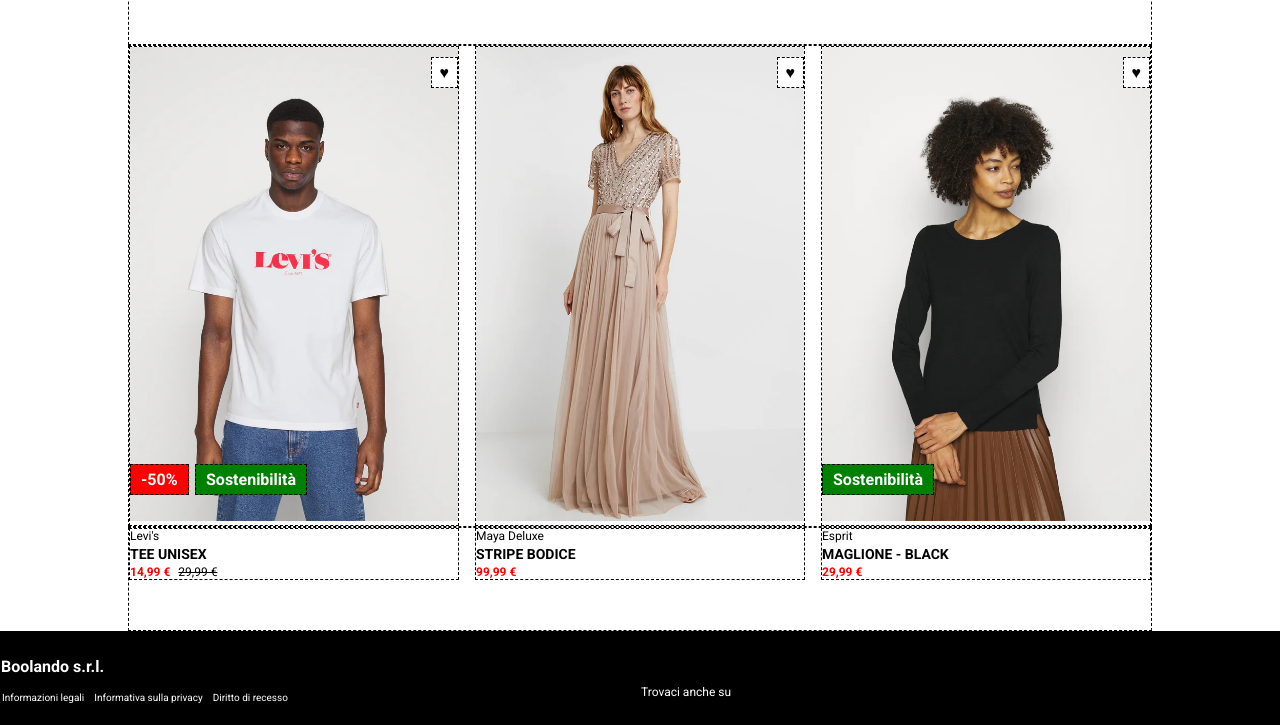
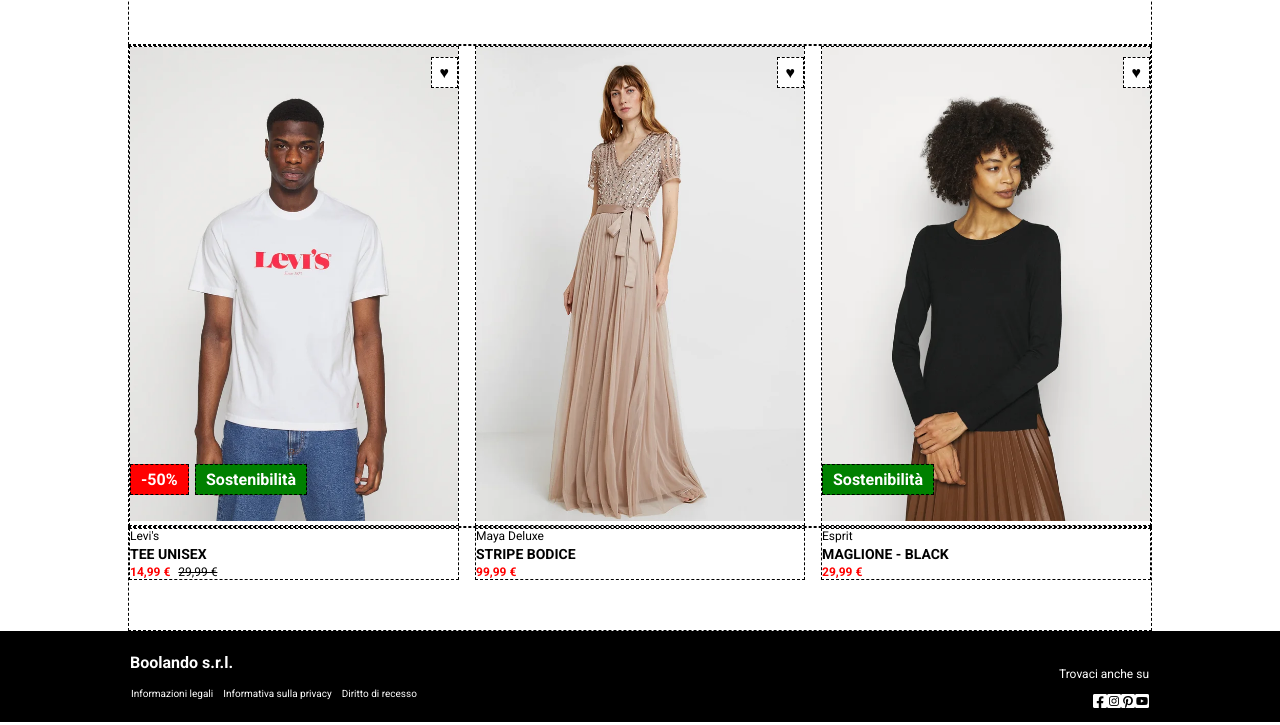
Before and after one commit to IsabellaCazzamali/html-css-boolando, a plain HTML site: page index.html in a window 1280 px wide. Shown: the part 641-1366 px from the top of the page. Drawn offline with Linux system fonts and the light colour scheme.

Commit message:
Add footer to Boolando

```diff
--- a/assets/style.css
+++ b/assets/style.css
@@ -50,7 +50,7 @@
     display: flex;
 }
 
-p_1{
+.p_1{
     margin: 1rem;
 }
 
@@ -222,7 +222,8 @@
 }
 
 footer .container{
-    padding-top: 25px;
+    padding-top: 20px;
+    justify-content: space-between;
 }
 
 .h4_footer{
@@ -248,9 +249,20 @@
     color: var(--boolando-white);
 }
 
-footer span{
+.find{
     color: var(--boolando-white);
     font-size: 12px;
 }
 
+.socials{
+    display: flex;
+    justify-content: end;
+    flex-direction: column;
+}
+
+.icons{
+    padding-top: 10px;
+    padding-bottom: 10px;
+}
+
 /* #endregion Footer */
--- a/index.html
+++ b/index.html
@@ -211,8 +211,9 @@
 
     </main>
 
-    <footer id="site_footer" class="d_flex">
-        <div class="container">
+    <footer id="site_footer">
+        <div class="container d_flex">
+            <div class="info">
                 <h4 class="h4_footer">
                     Boolando s.r.l.
                 </h4>
@@ -221,16 +222,23 @@
                     <li><a href="#">Informativa sulla privacy</a></li>
                     <li><a href="#">Diritto di recesso</a></li>
                 </ul>
+            </div>
 
 
+
+            <div class="socials">
+                <div class="find">
+                    Trovaci anche su
                 </div>
-
-        <div class="container">
-            <span>
-                Trovaci anche su
-            </span>
+                <div class="icons">
+                    <i class="fa-brands fa-square-x-twitter" style="color: #ffffff;"></i>
+                    <i class="fa-brands fa-square-facebook" style="color: #ffffff;"></i>
+                    <i class="fa-brands fa-square-instagram" style="color: #ffffff;"></i>
+                    <i class="fa-brands fa-square-pinterest" style="color: #ffffff;"></i>
+                    <i class="fa-brands fa-square-youtube" style="color: #ffffff;"></i>
                 </div>
-
+            </div>
+        </div>
     </footer>
 
 </body>
```
Lines whose indentation alone changed are shown as unchanged.
